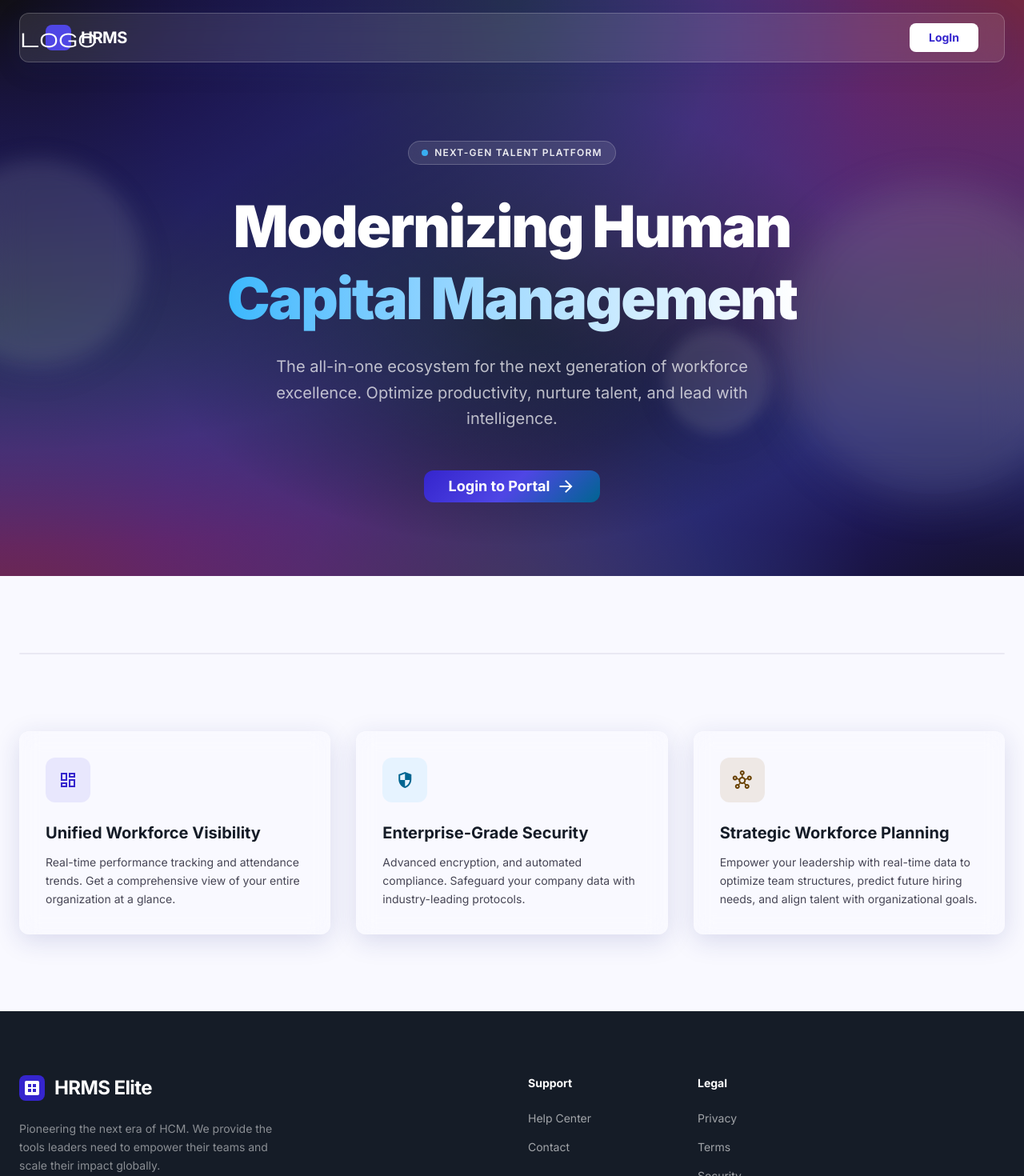
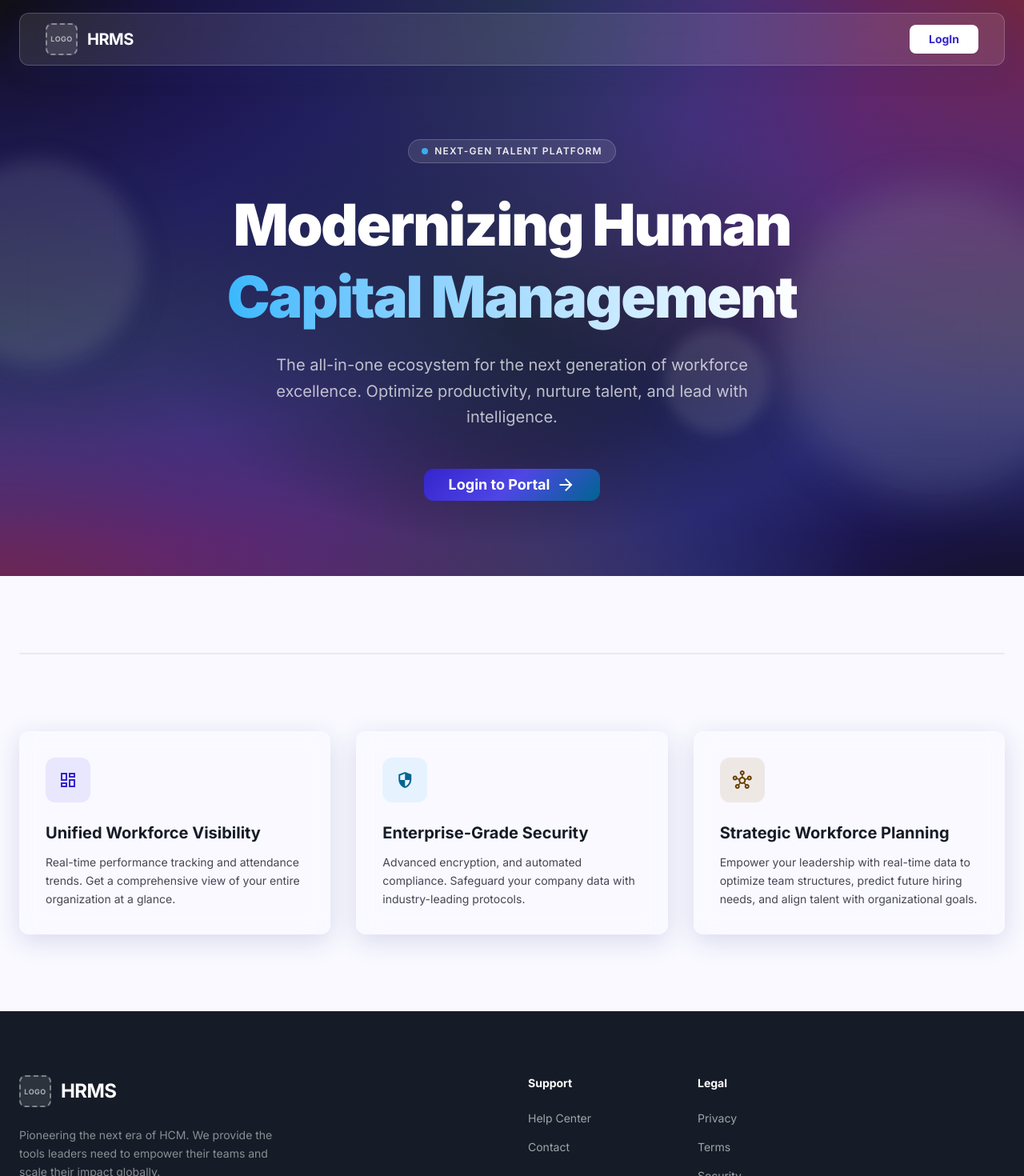
Before and after one commit to Arpitpandey-26/HRMS, a React (Vite) app in the folder HRMS/: page / in a window 1280 px wide. Shown: the top 1470 px of the page at 80% size. Built offline with nearby package versions, Linux system fonts and the light colour scheme; the HTML template or start-up script is replaced by a standard one.

Commit message:
optimized header and footer

```diff
--- a/HRMS/index.html
+++ b/HRMS/index.html
@@ -3,6 +3,10 @@
   <head>
     <meta charset="UTF-8" />
     <link rel="icon" type="image/svg+xml" href="/favicon.svg" />
+    <link rel="preconnect" href="https://fonts.googleapis.com" />
+<link rel="preconnect" href="https://fonts.gstatic.com" crossorigin />
+<link href="https://fonts.googleapis.com/css2?family=Inter:wght@400;500;600;700;800;900&display=swap" rel="stylesheet" />
+<link href="https://fonts.googleapis.com/css2?family=Material+Symbols+Outlined:opsz,wght,FILL,GRAD@20..48,100..700,0..1,-50..200" rel="stylesheet" />
     <meta name="viewport" content="width=device-width, initial-scale=1.0" />
     <title>package2</title>
     <link href="https://fonts.googleapis.com/css2?family=Inter:wght@400;500;600;700;800;900&display=swap" rel="stylesheet">
--- a/HRMS/src/Pages/Landingpage.jsx
+++ b/HRMS/src/Pages/Landingpage.jsx
@@ -25,23 +25,32 @@ export default function LandingPage() {
     <div className={`glass-card rounded-xl px-8 py-3 flex items-center justify-between border-opacity-30 transition-all duration-300 ${
       isScrolled ? 'bg-white/80 text-on-background' : 'bg-white/10 text-white'
     }`}>
+
+      {/* --- LOGO & BRANDING SECTION --- */}
       <div className="flex items-center gap-3">
-              <div className="w-8 h-8 bg-primary-container rounded-lg flex items-center justify-center text-white">
-                <span className="material-symbols-outlined" style={{ fontVariationSettings: '"FILL" 1' }}>
-                  Logo
-                </span>
+
+        {/* LOGO PLACEHOLDER BOX */}
+        <div className="w-10 h-10 rounded-lg border-2 border-dashed border-white/40 bg-white/10 flex items-center justify-center overflow-hidden">
+
+          {/* uncomment after logo will ready */}
+          {/* <img src="/assets/your-logo.png" alt="Company Logo" className="w-full h-full object-contain" /> */}
+
+          {/* Dummy text */}
+          <span className="text-[9px] font-bold text-white/60 tracking-wider">LOGO</span>
         </div>
+
         <span className={`text-xl font-bold tracking-tight transition-colors duration-300 ${isScrolled ? 'text-on-background' : 'text-white'}`}>
           HRMS
         </span>
       </div>
+      {/* -------------------------------- */}
 
       <nav className="hidden md:flex items-center gap-8">
         {/* Optional Navigation Links go here */}
       </nav>
 
       <div className="flex items-center gap-4">
-              <button className="px-6 py-2 bg-white text-primary font-bold text-sm rounded-lg hover:bg-surface-container-low transition-all shadow-xs">
+        <button className="px-6 py-2 bg-white text-primary font-bold text-sm rounded-lg hover:bg-surface-container-low transition-all shadow-xs cursor-pointer">
           LogIn
         </button>
       </div>
@@ -50,7 +59,7 @@ export default function LandingPage() {
 </header>
 
       {/* Hero Section */}
-      <section className="relative min-h-screen flex flex-col items-center justify-center overflow-hidden mesh-bg pt-1">
+<section className="relative h-screen w-full flex flex-col items-center justify-center overflow-hidden mesh-bg">
   {/* Decorative Floating Shapes */}
   <div className="absolute top-1/4 -left-20 w-64 h-64 glass-card rounded-full floating blur-md" style={{ animationDelay: '0s' }}></div>
   <div className="absolute bottom-1/4 -right-20 w-96 h-96 glass-card rounded-full floating blur-xl" style={{ animationDelay: '2s' }}></div>
@@ -136,18 +145,25 @@ export default function LandingPage() {
         </div>
       </section>
 
-      {/* Corporate Footer */}
+     {/* Footer */}
       <footer className="bg-on-background text-white pt-20 pb-10">
         <div className="max-w-7xl mx-auto px-6 grid grid-cols-2 md:grid-cols-4 lg:grid-cols-6 gap-10 mb-20">
           <div className="col-span-2">
+
+            {/* --- LOGO SECTION (FOOTER) --- */}
             <div className="flex items-center gap-3 mb-6">
-              <div className="w-8 h-8 bg-primary rounded-lg flex items-center justify-center">
-                <span className="material-symbols-outlined text-white" style={{ fontVariationSettings: '"FILL" 1' }}>
-                  dataset
-                </span>
+
+              {/* LOGO PLACEHOLDER BOX */}
+              <div className="w-10 h-10 rounded-lg border-2 border-dashed border-white/40 bg-white/10 flex items-center justify-center overflow-hidden">
+                {/* have to uncomment after the logo is ready */}
+                {/* <img src="/assets/your-logo.png" alt="Company Logo" className="w-full h-full object-contain" /> */}
+                <span className="text-[9px] font-bold text-white/60 tracking-wider">LOGO</span>
               </div>
-              <span className="text-2xl font-bold tracking-tight">HRMS Elite</span>
+
+              <span className="text-2xl font-bold tracking-tight">HRMS</span>
             </div>
+            {/* -------------------------------------- */}
+
             <p className="text-white/50 max-w-xs text-sm leading-relaxed">
               Pioneering the next era of HCM. We provide the tools leaders need to empower their teams and scale their impact globally.
             </p>
@@ -157,7 +173,8 @@ export default function LandingPage() {
 
           <div>
             <h4 className="font-bold mb-6 text-sm">Support</h4>
-            <ul class="space-y-4 text-white/60 text-sm">
+            {/* Note: changed 'class' to 'className' here */}
+            <ul className="space-y-4 text-white/60 text-sm">
               <li><a className="hover:text-primary-container transition-colors" href="#">Help Center</a></li>
               <li><a className="hover:text-primary-container transition-colors" href="#">Contact</a></li>
             </ul>
```
Lines whose indentation alone changed are shown as unchanged.
